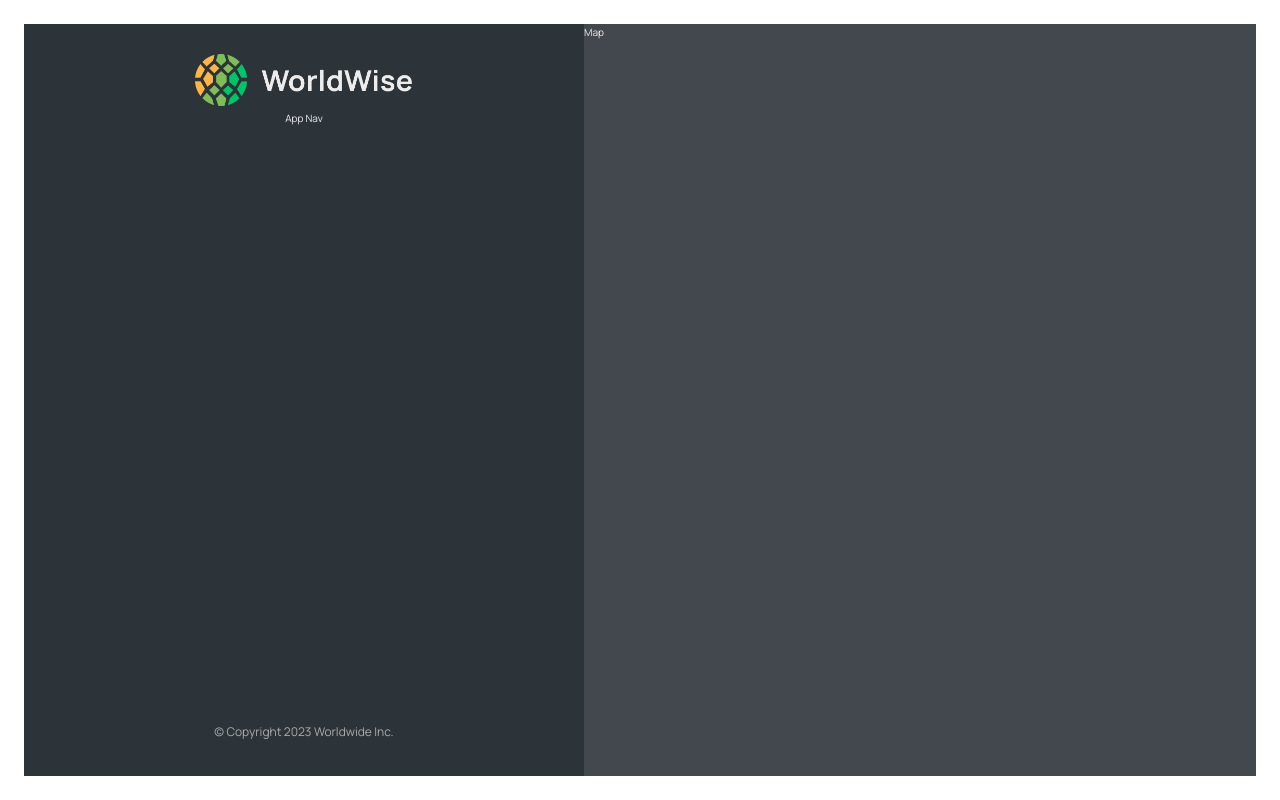
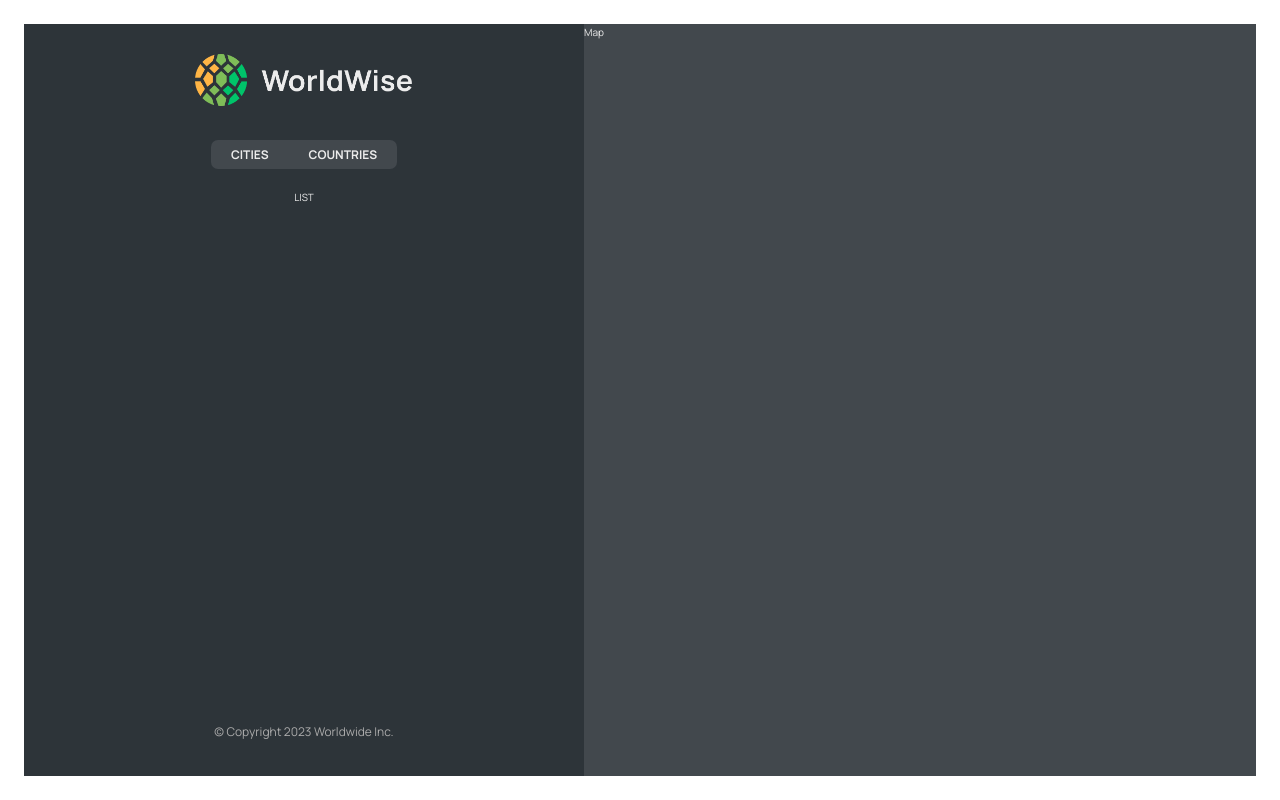
Before and after one commit to skmajumder/worldwise, a React (Vite) app: page /app in a window 1280 px wide. Built offline with nearby package versions, Linux system fonts and the light colour scheme.

Commit message:
Nested route nav

```diff
--- a/index.html
+++ b/index.html
@@ -2,7 +2,7 @@
 <html lang="en">
   <head>
     <meta charset="UTF-8" />
-    <link rel="icon" type="image/svg+xml" href="icon.png" />
+    <link rel="icon" type="image/svg+xml" href="./icon.png" />
     <meta name="viewport" content="width=device-width, initial-scale=1.0" />
     <title>Worldwise</title>
   </head>
--- a/src/App.jsx
+++ b/src/App.jsx
@@ -11,11 +11,12 @@
   return (
     <BrowserRouter>
       <Routes>
-        <Route path="/" element={<Homepage />} />
+        <Route index element={<Homepage />} />
         <Route path="product" element={<Product />} />
         <Route path="pricing" element={<Pricing />} />
         <Route path="login" element={<Login />} />
         <Route path="app" element={<AppLayout />}>
+          <Route index element={<p>LIST</p>}/>
           <Route path="cities" element={<p>List of cities</p>} />
           <Route path="countries" element={<p>List of countries</p>} />
           <Route path="form" element={<p>Form</p>} />
--- a/src/components/AppNav/AppNav.jsx
+++ b/src/components/AppNav/AppNav.jsx
@@ -1,11 +1,19 @@
-import styles from "./AppNav.module.css"
+import { NavLink } from "react-router-dom";
+import styles from "./AppNav.module.css";
 
 const AppNav = () => {
-    return (
-        <div>
-            App Nav
-        </div>
-    );
+  return (
+    <nav className={styles.nav}>
+      <ul>
+        <li>
+          <NavLink to="cities">Cities</NavLink>
+        </li>
+        <li>
+          <NavLink to="countries">Countries</NavLink>
+        </li>
+      </ul>
+    </nav>
+  );
 };
 
 export default AppNav;
--- a/src/components/Sidebar/sidebar.jsx
+++ b/src/components/Sidebar/sidebar.jsx
@@ -10,7 +10,7 @@
       <Logo />
       <AppNav />
 
-      {/* Dynamic components show there */}
+      {/* Dynamic components will show there */}
       <Outlet />
 
       <Footer />
```
